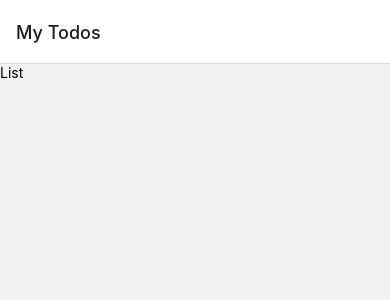
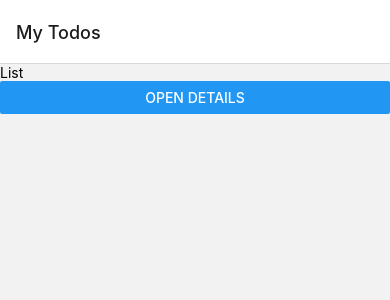
Before and after one commit to GanibegovicIsmail/react-native-todo-firebase, a React Native app: screen / in a window 390 px wide. Shown: the top 300 px of the page. Built offline with nearby package versions, Linux system fonts and the light colour scheme.

Commit message:
fix: navigation from list to details

```diff
--- a/App.tsx
+++ b/App.tsx
@@ -1,8 +1,7 @@
-import { StatusBar } from "expo-status-bar";
-import { StyleSheet, Text, View } from "react-native";
 import { createNativeStackNavigator } from "@react-navigation/native-stack";
 import { NavigationContainer } from "@react-navigation/native";
 import List from "./app/screens/List";
+import Details from "./app/screens/Details";
 
 const Stack = createNativeStackNavigator();
 
@@ -11,16 +10,8 @@ export default function App() {
     <NavigationContainer>
       <Stack.Navigator>
         <Stack.Screen name="My Todos" component={List} />
+        <Stack.Screen name="Details" component={Details} />
       </Stack.Navigator>
     </NavigationContainer>
   );
 }
-
-const styles = StyleSheet.create({
-  container: {
-    flex: 1,
-    backgroundColor: "#fff",
-    alignItems: "center",
-    justifyContent: "center",
-  },
-});
--- /dev/null
+++ b/app/screens/Details.tsx
@@ -0,0 +1,12 @@
+import { Text, View } from "react-native";
+import React from "react";
+
+const Details = () => {
+  return (
+    <View>
+      <Text>Details</Text>
+    </View>
+  );
+};
+
+export default Details;
--- a/app/screens/List.tsx
+++ b/app/screens/List.tsx
@@ -1,10 +1,17 @@
-import { StyleSheet, Text, View } from "react-native";
+import { Text, View, Button } from "react-native";
 import React from "react";
+import { useNavigation } from "@react-navigation/native";
 
 const List = () => {
+  const navigation = useNavigation();
+
   return (
     <View>
       <Text>List</Text>
+      <Button
+        onPress={() => navigation.navigate("Details")}
+        title="Open Details"
+      />
     </View>
   );
 };
```
